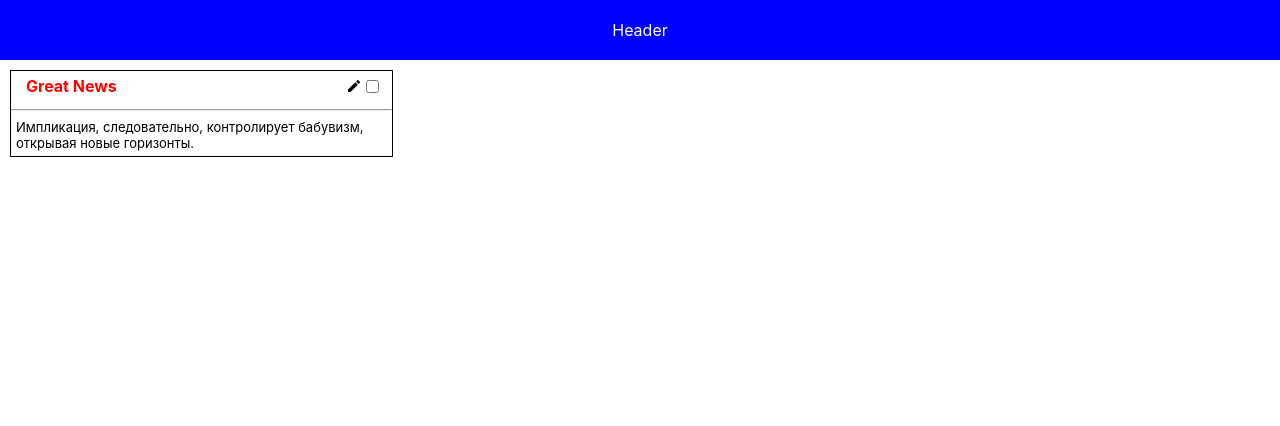
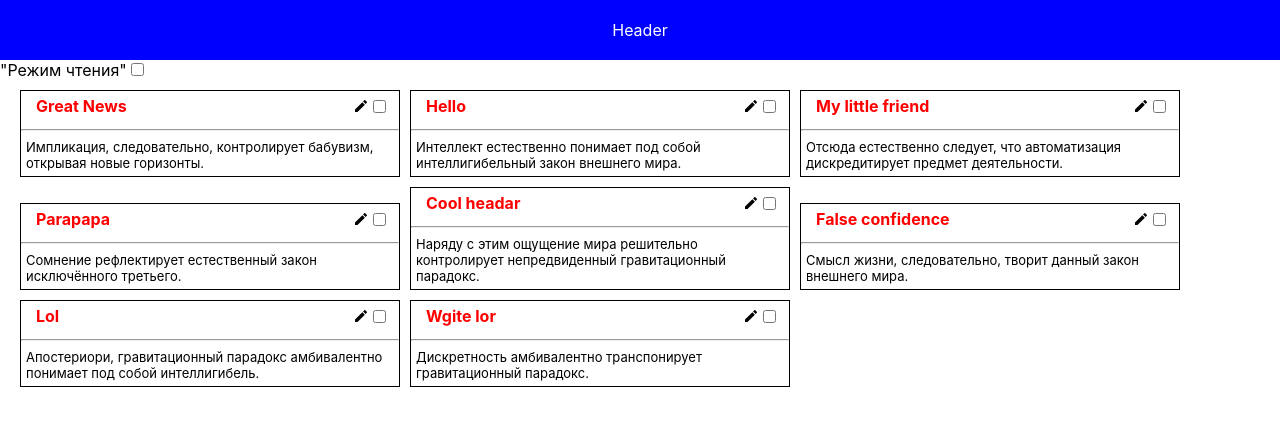
Before and after one commit to UmiAmiU/IBATasks, a React (Create React App) app: page / in a window 1280 px wide. Shown: the top 426 px of the page. Built offline with nearby package versions, Linux system fonts and the light colour scheme.

Commit message:
Add reading mode

```diff
--- a/src/App.js
+++ b/src/App.js
@@ -10,7 +10,47 @@ function App() {
       text:
         "Импликация, следовательно, контролирует бабувизм, открывая новые горизонты.",
     },
+    {
+      id: 4656,
+      header: "Hello",
+      text:
+        "Интеллект естественно понимает под собой интеллигибельный закон внешнего мира.",
+    },
+    {
+      id: 3442,
+      header: "My little friend",
+      text:
+        "Отсюда естественно следует, что автоматизация дискредитирует предмет деятельности.",
+    },
+    {
+      id: 6891,
+      header: "Parapapa",
+      text: "Сомнение рефлектирует естественный закон исключённого третьего.",
+    },
+    {
+      id: 1743,
+      header: "Cool headar",
+      text:
+        "Наряду с этим ощущение мира решительно контролирует непредвиденный гравитационный парадокс.",
+    },
+    {
+      id: 5124,
+      header: "False confidence",
+      text: " Смысл жизни, следовательно, творит данный закон внешнего мира.",
+    },
+    {
+      id: 2733,
+      header: "Lol",
+      text:
+        "Апостериори, гравитационный парадокс амбивалентно понимает под собой интеллигибель.",
+    },
+    {
+      id: 5473,
+      header: "Wgite lor",
+      text: "Дискретность амбивалентно транспонирует гравитационный парадокс.",
+    },
   ]);
+  const [isReadMode, setReadMode] = React.useState(false);
   const changeCard = (id) => (newData) => {
     const cards = cardsData.map((card) => {
       if (card.id === id) {
@@ -25,12 +65,20 @@ function App() {
   return (
     <div>
       <Header></Header>
-      <div style={{ paddingTop: "10px", paddingLeft: "10px" }}>
-        <Card
-          header={cardsData[0].header}
-          text={cardsData[0].text}
-          onCardChange={changeCard(cardsData[0].id)}
-        />
+      <div>
+        <label>"Режим чтения"</label>
+        <input type="checkbox" onChange={() => setReadMode(!isReadMode)} />
+      </div>
+      <div style={{ padding: "10px" }}>
+        {cardsData.map((card) => (
+          <Card
+            key={card.id}
+            header={card.header}
+            text={card.text}
+            onCardChange={changeCard(card.id)}
+            isReadMode={isReadMode}
+          />
+        ))}
       </div>
     </div>
   );
--- a/src/components/Card/index.jsx
+++ b/src/components/Card/index.jsx
@@ -24,8 +24,11 @@ const Card = (props) => {
       fontSize: "small",
     },
     block: {
+      display: "inline-block",
       width: "30%",
       border: "1px solid black",
+      marginLeft: "10px",
+      marginBottom: "10px",
     },
     flex: {
       display: "flex",
@@ -54,15 +57,21 @@ const Card = (props) => {
     </React.Fragment>
   ) : (
     <React.Fragment>
+      {!props.isReadMode && (
         <MdModeEdit
           onClick={() => {
             setChecked(false);
             setChange(true);
           }}
         />
+      )}
       <input type="checkbox" onChange={() => setChecked(!isChecked)} />
     </React.Fragment>
   );
+  if (props.isReadMode && isChange) {
+    setValues({ header: props.header, text: props.text });
+    setChange(false);
+  }
 
   return (
     <div style={styles.block}>
```
Lines whose indentation alone changed are shown as unchanged.
